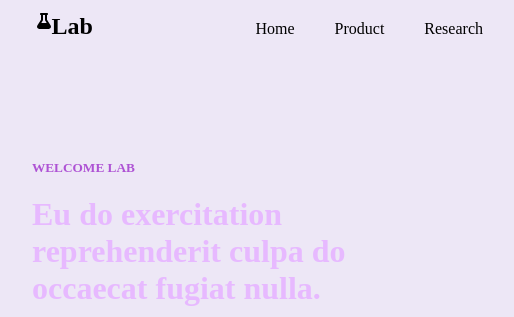
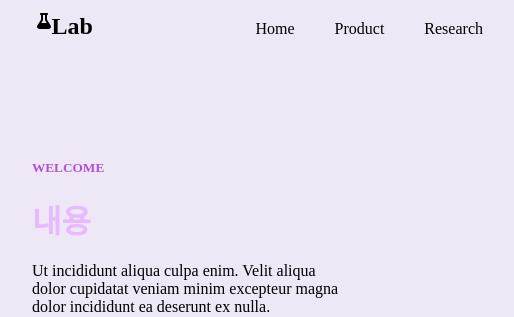
Before and after one commit to sys0502/.github.io, a plain HTML site: page example/ex.html in a window 1280 px wide. Shown: the top 317 px of the page, 146-660 px from the left. Drawn offline with Linux system fonts and the light colour scheme; grey boxes are pictures that could not be loaded.

Commit message:
11 commit

```diff
--- a/example/ex.html
+++ b/example/ex.html
@@ -32,8 +32,8 @@
         <div class="main">
             <div class="left">
                 <div class="text">
-                    <h5>WELCOME LAB</h5>
-                    <h2>Eu do exercitation reprehenderit culpa do occaecat fugiat nulla.</h2>
+                    <h5>WELCOME</h5>
+                    <h2>내용</h2>
                     Ut incididunt aliqua culpa enim. Velit aliqua dolor cupidatat veniam minim excepteur magna dolor incididunt ea deserunt ex nulla. Exercitation esse quis ea velit ullamco esse deserunt ut dolore. Sunt quis irure velit cupidatat mollit ut culpa reprehenderit duis.
                 </div>
                 <div class="findButton">
```
